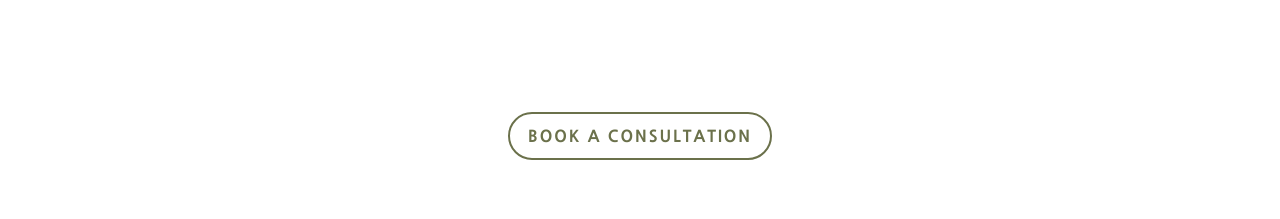
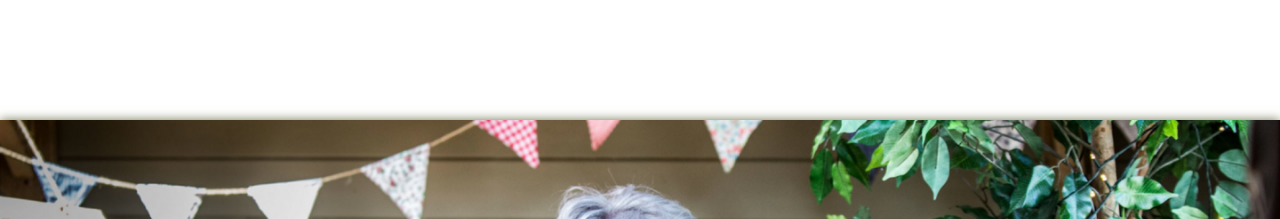
Before and after one commit to declanharrop/low-ears, a Next.js app: page /About in a window 1280 px wide. Shown: the part 3120-3339 px from the top of the page. Built offline with nearby package versions, Linux system fonts and the light colour scheme.

Commit message:
removed consulation button

```diff
--- a/pages/About.js
+++ b/pages/About.js
@@ -55,9 +55,9 @@ export default function About() {
             'We have our own nutritional practitioner available for consultation - to make a booking click the link below.',
           ]}
         />
-        <a href="https://lowears.company.site">
+        {/* <a href="https://lowears.company.site">
           <button type="button">Book a Consultation</button>
-        </a>
+        </a> */}
         <Quote height="50vh" img="/img/SamAbout.jpg" />
       </Wrap>
     </Layout>
```
